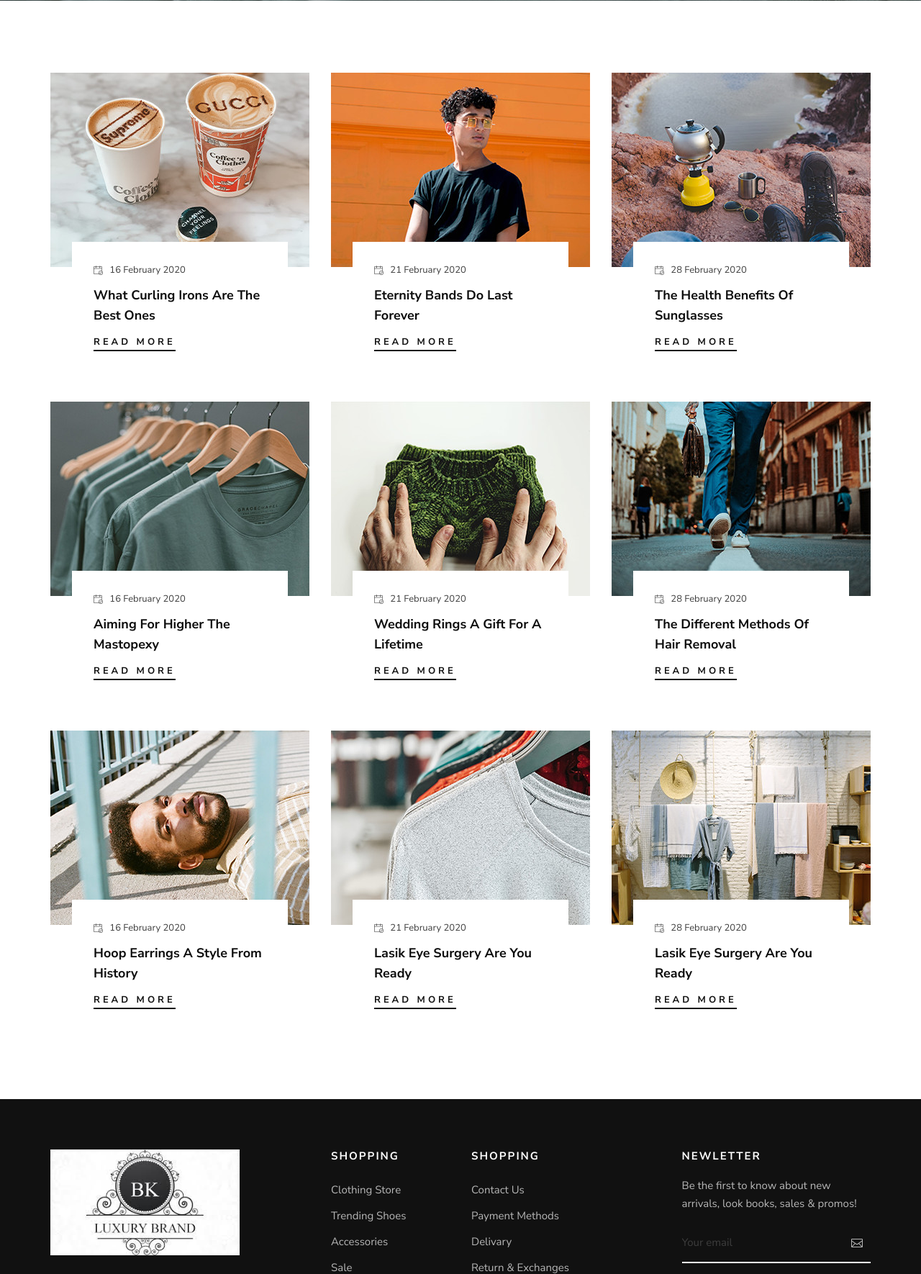
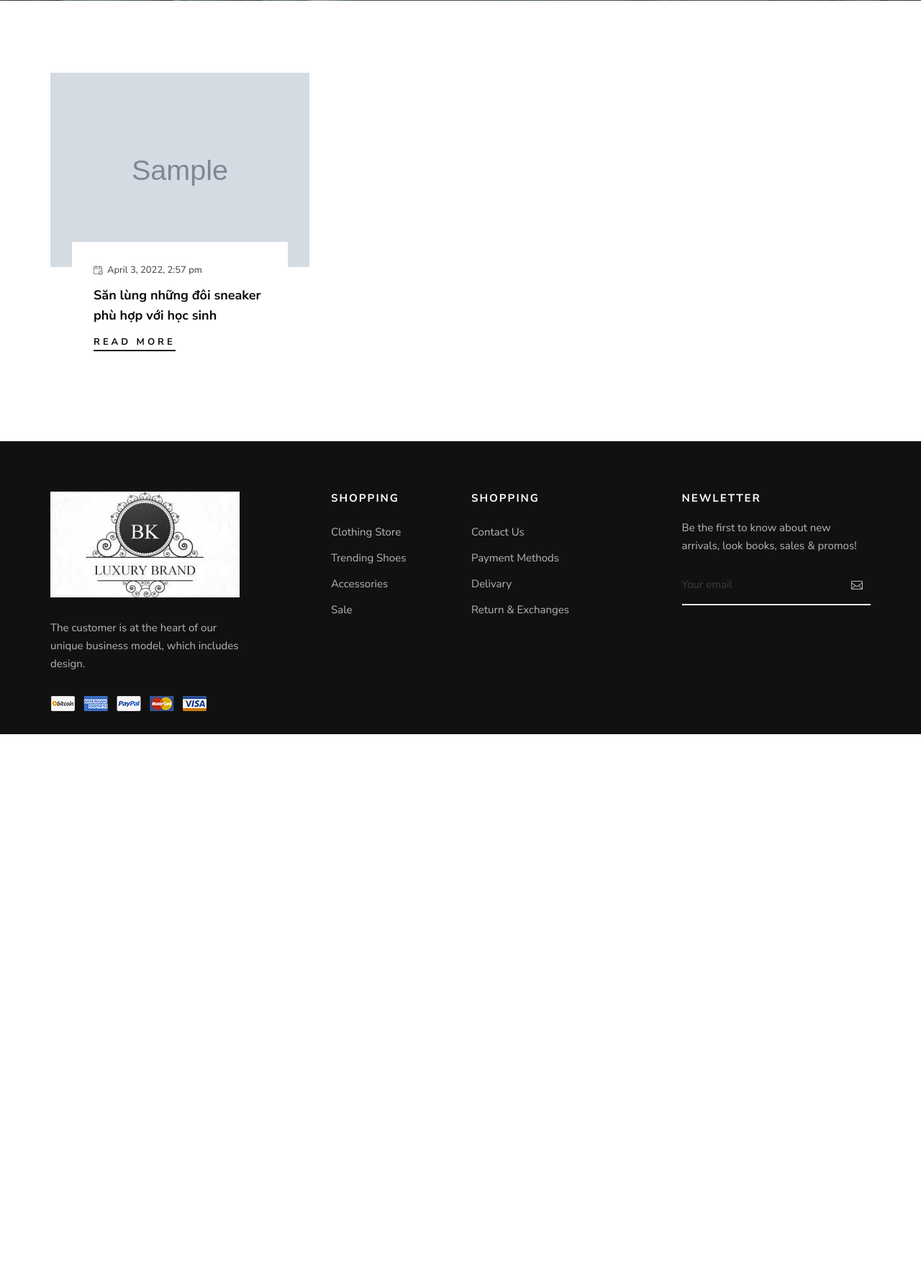
Before and after one commit to lephongplus2016/bk-fashion-shop-web-212, a PHP site: page /blog.php in a window 1280 px wide. Shown: the part 479-2249 px from the top of the page at 72% size. After the commit the page ends 1499 px from the top, so only its background shows below. Run offline with PHP 8.4, Linux system fonts and the light colour scheme; data comes from the database, SQL or seed files in the repository; tables that the repository leaves empty hold one stand-in row (values such as "Sample post"); grey boxes marked "Sample" are stand-in pictures.

Commit message:
Add to blog

```diff
--- a/blog.php
+++ b/blog.php
@@ -1,5 +1,12 @@
 <?php
     include 'inc/header.php';
+?>
+
+<?php include 'classes/article.php';
+    include_once('helper/format.php');
+    $article = new Article();
+    $fm = new Format();
+	$list_article = $article->show_article();
 ?>
 
     <!-- Breadcrumb Section Begin -->
@@ -18,96 +25,21 @@
     <section class="blog spad">
         <div class="container">
             <div class="row">
-                <div class="col-lg-4 col-md-6 col-sm-6">
-                    <div class="blog__item">
-                        <div class="blog__item__pic set-bg" data-setbg="img/blog/blog-1.jpg"></div>
-                        <div class="blog__item__text">
-                            <span><img src="img/icon/calendar.png" alt=""> 16 February 2020</span>
-                            <h5>What Curling Irons Are The Best Ones</h5>
-                            <a href="#">Read More</a>
+                <?php
+                while($row = $list_article->fetch_assoc()){
+                    echo '
+                    <div class="col-lg-4 col-md-6 col-sm-6">
+                        <div class="blog__item">
+                            <div class="blog__item__pic set-bg" data-setbg="img/article/'.$row["image"].'"></div>
+                            <div class="blog__item__text">
+                                <span><img src="img/icon/calendar.png" alt="">'.$fm->formatDate($row["datetime"]).'</span>
+                                <h5>'.$row["title"].'</h5>
+                                <a href="blog-details.php?id='.$row["id"].'">Read More</a>
+                            </div>
                         </div>
-                    </div>
-                </div>
-                <div class="col-lg-4 col-md-6 col-sm-6">
-                    <div class="blog__item">
-                        <div class="blog__item__pic set-bg" data-setbg="img/blog/blog-2.jpg"></div>
-                        <div class="blog__item__text">
-                            <span><img src="img/icon/calendar.png" alt=""> 21 February 2020</span>
-                            <h5>Eternity Bands Do Last Forever</h5>
-                            <a href="#">Read More</a>
-                        </div>
-                    </div>
-                </div>
-                <div class="col-lg-4 col-md-6 col-sm-6">
-                    <div class="blog__item">
-                        <div class="blog__item__pic set-bg" data-setbg="img/blog/blog-3.jpg"></div>
-                        <div class="blog__item__text">
-                            <span><img src="img/icon/calendar.png" alt=""> 28 February 2020</span>
-                            <h5>The Health Benefits Of Sunglasses</h5>
-                            <a href="#">Read More</a>
-                        </div>
-                    </div>
-                </div>
-                <div class="col-lg-4 col-md-6 col-sm-6">
-                    <div class="blog__item">
-                        <div class="blog__item__pic set-bg" data-setbg="img/blog/blog-4.jpg"></div>
-                        <div class="blog__item__text">
-                            <span><img src="img/icon/calendar.png" alt=""> 16 February 2020</span>
-                            <h5>Aiming For Higher The Mastopexy</h5>
-                            <a href="#">Read More</a>
-                        </div>
-                    </div>
-                </div>
-                <div class="col-lg-4 col-md-6 col-sm-6">
-                    <div class="blog__item">
-                        <div class="blog__item__pic set-bg" data-setbg="img/blog/blog-5.jpg"></div>
-                        <div class="blog__item__text">
-                            <span><img src="img/icon/calendar.png" alt=""> 21 February 2020</span>
-                            <h5>Wedding Rings A Gift For A Lifetime</h5>
-                            <a href="#">Read More</a>
-                        </div>
-                    </div>
-                </div>
-                <div class="col-lg-4 col-md-6 col-sm-6">
-                    <div class="blog__item">
-                        <div class="blog__item__pic set-bg" data-setbg="img/blog/blog-6.jpg"></div>
-                        <div class="blog__item__text">
-                            <span><img src="img/icon/calendar.png" alt=""> 28 February 2020</span>
-                            <h5>The Different Methods Of Hair Removal</h5>
-                            <a href="#">Read More</a>
-                        </div>
-                    </div>
-                </div>
-                <div class="col-lg-4 col-md-6 col-sm-6">
-                    <div class="blog__item">
-                        <div class="blog__item__pic set-bg" data-setbg="img/blog/blog-7.jpg"></div>
-                        <div class="blog__item__text">
-                            <span><img src="img/icon/calendar.png" alt=""> 16 February 2020</span>
-                            <h5>Hoop Earrings A Style From History</h5>
-                            <a href="#">Read More</a>
-                        </div>
-                    </div>
-                </div>
-                <div class="col-lg-4 col-md-6 col-sm-6">
-                    <div class="blog__item">
-                        <div class="blog__item__pic set-bg" data-setbg="img/blog/blog-8.jpg"></div>
-                        <div class="blog__item__text">
-                            <span><img src="img/icon/calendar.png" alt=""> 21 February 2020</span>
-                            <h5>Lasik Eye Surgery Are You Ready</h5>
-                            <a href="#">Read More</a>
-                        </div>
-                    </div>
-                </div>
-                <div class="col-lg-4 col-md-6 col-sm-6">
-                    <div class="blog__item">
-                        <div class="blog__item__pic set-bg" data-setbg="img/blog/blog-9.jpg"></div>
-                        <div class="blog__item__text">
-                            <span><img src="img/icon/calendar.png" alt=""> 28 February 2020</span>
-                            <h5>Lasik Eye Surgery Are You Ready</h5>
-                            <a href="#">Read More</a>
-                        </div>
-                    </div>
-                </div>
+                    </div>';
+                }
+                ?>
             </div>
         </div>
     </section>
--- a/classes/article.php
+++ b/classes/article.php
@@ -79,6 +79,14 @@ class Article
         else return false;
     }
 
+    public function getDetailsArticleById($id)
+    {
+        $query = "SELECT `tbl_article`.* , `tbl_image_article`.`image`
+                FROM `tbl_article` JOIN `tbl_image_article` ON `tbl_article`.`id` =`tbl_image_article`.`articleId`
+                WHERE `tbl_article`.`id` = '$id';";
+        return $this->db->select($query);
+    }
+
     public function update_article($data, $file, $id)
     {
         $title = mysqli_real_escape_string($this->db->link, $data['articleTitle']);
```
Also changed, not shown: blog-details.php (+33 -31 lines).
